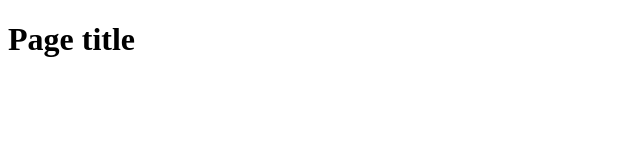
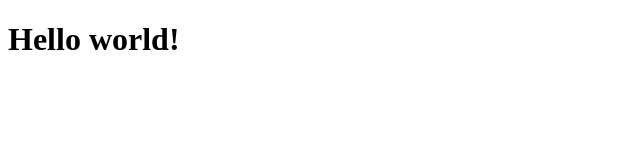
Before and after one commit to valentin19939/README, a plain HTML site: page index.html in a window 1280 px wide. Shown: the whole page, without its empty margins (0-640 px from the left). Drawn offline with Linux system fonts and the light colour scheme.

Commit message:
Add index.html

```diff
--- a/index.html
+++ b/index.html
@@ -6,7 +6,6 @@
   <title>Document</title>
 </head>
 <body>
-  <h1>Page title</h1>
-
+  <h1>Hello world!</h1>
 </body>
 </html>
```
